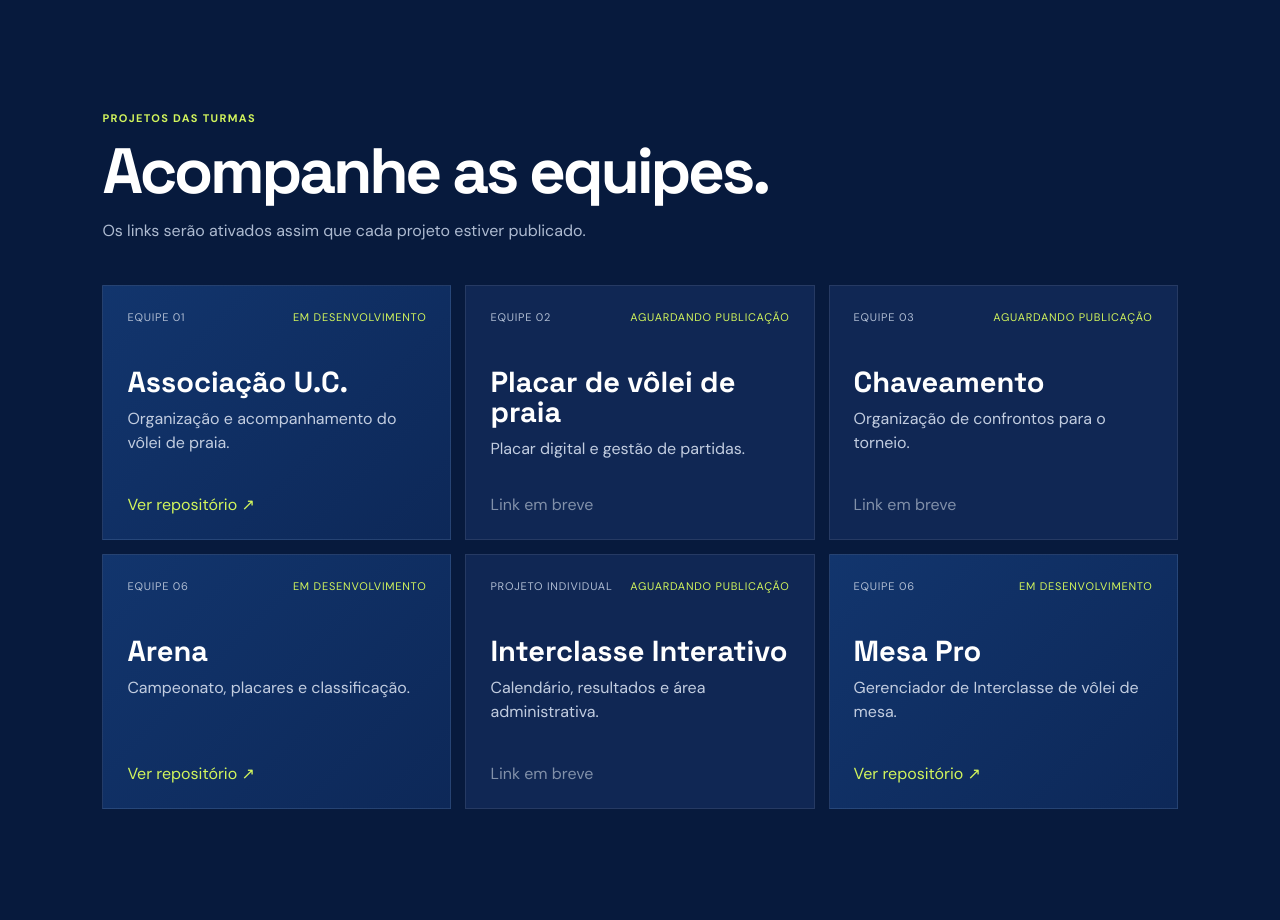
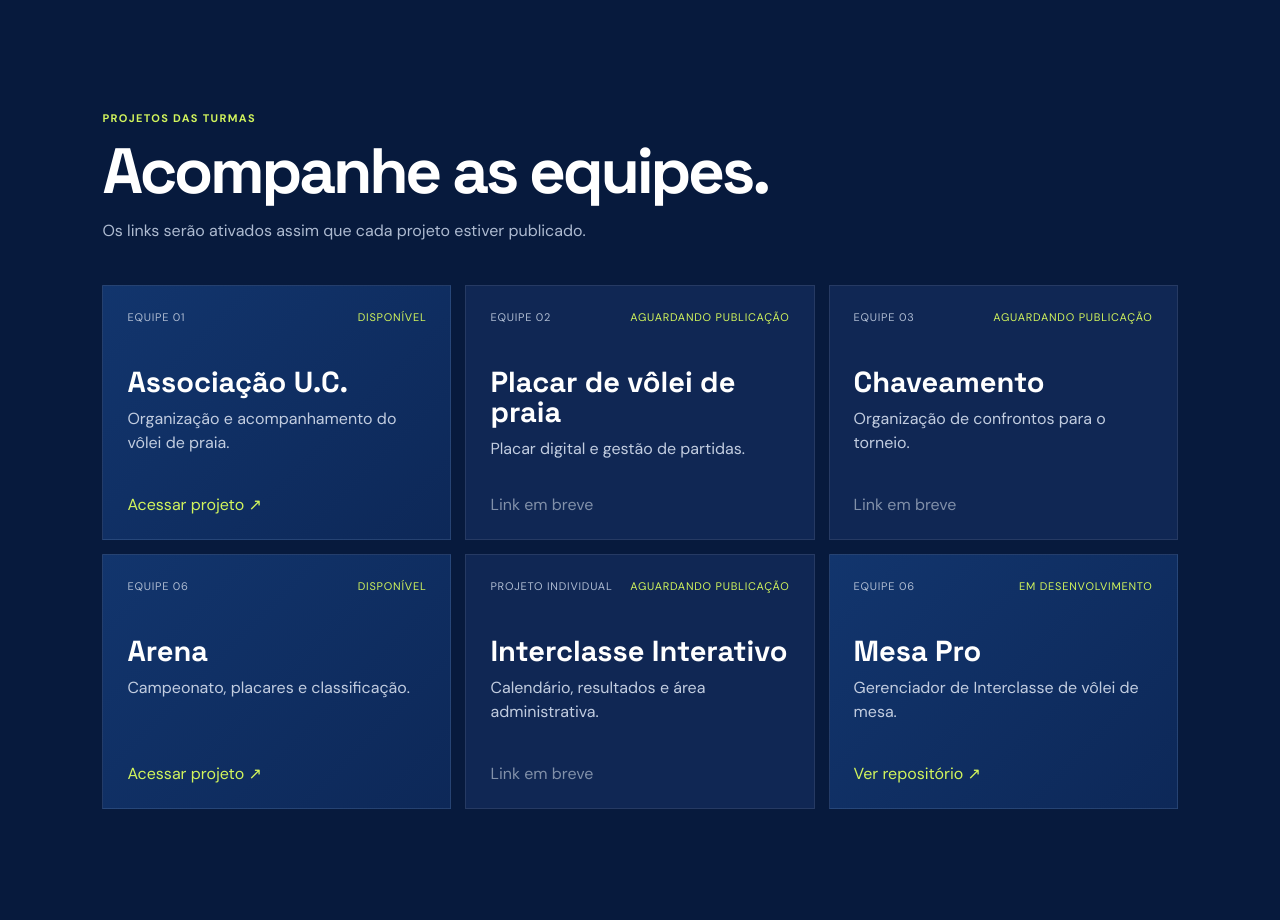
Before and after one commit to rvarjao/placar-eletronico-api, a Flask app: page / in a window 1280 px wide. Shown: the part 2960-3880 px from the top of the page. Run offline with Flask 3, Linux system fonts and the light colour scheme.

Commit message:
feat(interclasse): link Hellen and Arena published GitHub Pages sites

```diff
--- a/exemplos/api-completa/templates/index.html
+++ b/exemplos/api-completa/templates/index.html
@@ -91,10 +91,10 @@
     <section class="teams" id="equipes" aria-labelledby="equipes-title">
       <div class="section-heading"><p class="eyebrow">Projetos das turmas</p><h2 id="equipes-title">Acompanhe as equipes.</h2><p class="section-note">Os links serão ativados assim que cada projeto estiver publicado.</p></div>
       <div class="team-grid">
-        <article class="team-card live"><div class="team-top"><span>Equipe 01</span><span class="status">Em desenvolvimento</span></div><h3>Associação U.C.</h3><p>Organização e acompanhamento do vôlei de praia.</p><a href="https://github.com/rodriguesdesahellen44-cmd/placar.volei" target="_blank" rel="noopener">Ver repositório <span>↗</span></a></article>
+        <article class="team-card live"><div class="team-top"><span>Equipe 01</span><span class="status">Disponível</span></div><h3>Associação U.C.</h3><p>Organização e acompanhamento do vôlei de praia.</p><a href="https://rodriguesdesahellen44-cmd.github.io/placar.volei/" target="_blank" rel="noopener noreferrer">Acessar projeto <span>↗</span></a></article>
         <article class="team-card"><div class="team-top"><span>Equipe 02</span><span class="status">Aguardando publicação</span></div><h3>Placar de vôlei de praia</h3><p>Placar digital e gestão de partidas.</p><button type="button" disabled>Link em breve</button></article>
         <article class="team-card"><div class="team-top"><span>Equipe 03</span><span class="status">Aguardando publicação</span></div><h3>Chaveamento</h3><p>Organização de confrontos para o torneio.</p><button type="button" disabled>Link em breve</button></article>
-        <article class="team-card live"><div class="team-top"><span>Equipe 06</span><span class="status">Em desenvolvimento</span></div><h3>Arena</h3><p>Campeonato, placares e classificação.</p><a href="https://github.com/valada0/arena" target="_blank" rel="noopener">Ver repositório <span>↗</span></a></article>
+        <article class="team-card live"><div class="team-top"><span>Equipe 06</span><span class="status">Disponível</span></div><h3>Arena</h3><p>Campeonato, placares e classificação.</p><a href="https://valada0.github.io/arena-/" target="_blank" rel="noopener noreferrer">Acessar projeto <span>↗</span></a></article>
         <article class="team-card"><div class="team-top"><span>Projeto individual</span><span class="status">Aguardando publicação</span></div><h3>Interclasse Interativo</h3><p>Calendário, resultados e área administrativa.</p><button type="button" disabled>Link em breve</button></article>
         <article class="team-card live"><div class="team-top"><span>Equipe 06</span><span class="status">Em desenvolvimento</span></div><h3>Mesa Pro</h3><p>Gerenciador de Interclasse de vôlei de mesa.</p><a href="https://github.com/KellEze/MEsa-pro" target="_blank" rel="noopener">Ver repositório <span>↗</span></a></article>
       </div>
```
